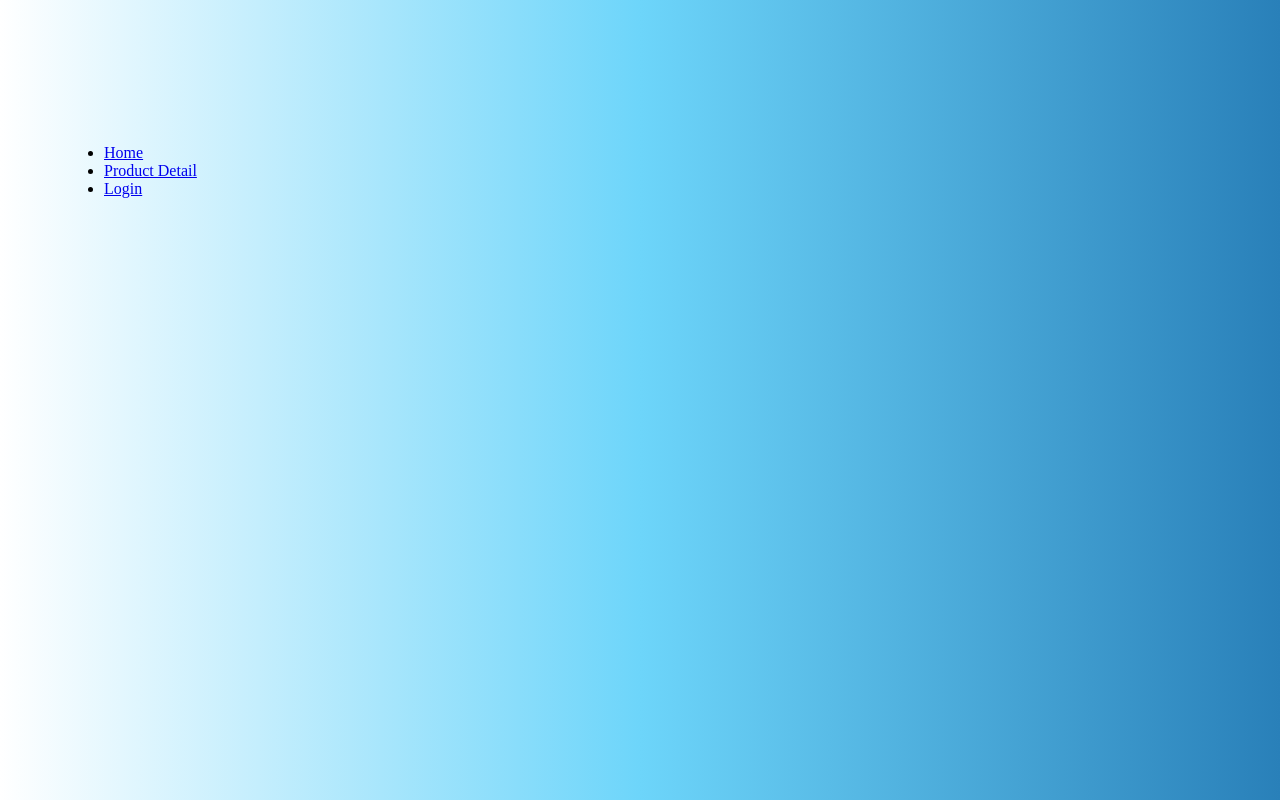
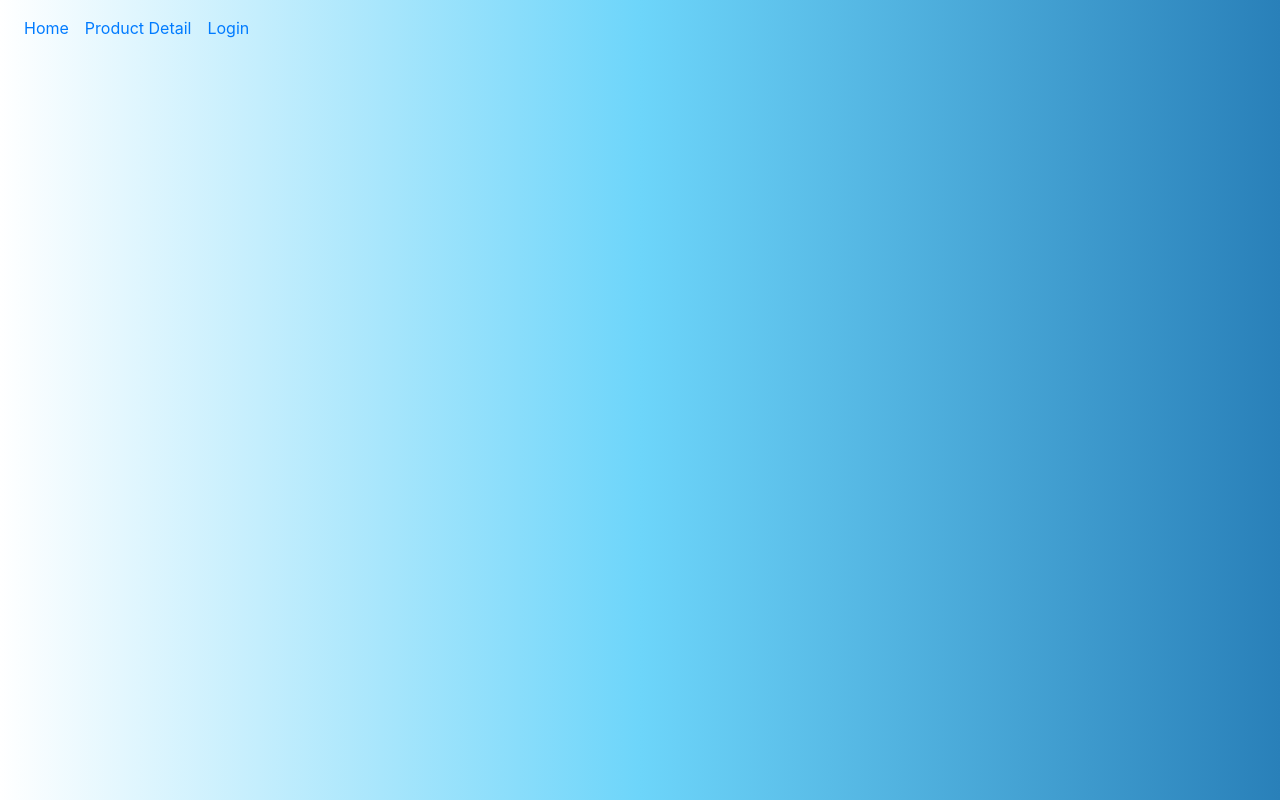
Before and after one commit to mhoward14/web-425, an Angular app in the folder week-3/howard-guards/: page / in a window 1280 px wide. Built offline with nearby package versions, Linux system fonts and the light colour scheme.

Commit message:
Guards Exercise Changes

```diff
--- a/week-3/howard-guards/src/app/app.component.html
+++ b/week-3/howard-guards/src/app/app.component.html
@@ -1,11 +1,8 @@
-<link rel="stylesheet" href="https://stackpath.bootstrapcdn.com/bootstrap/4.1.1/css/bootstrap.min.css" integrity="sha384-WskhaSGFgHYWDcbwN70/dfYBj47jz9qbsMId/iRN3ewGhXQFZCSftd1LZCfmhktB"
-crossorigin="anonymous">
-
-<nav class="navbar navbar-expand-sm bg-dark navbar-dark">
+<nav class="navbar navbar-expand-sm bg-gold navbar-gold">
     <ul class="navbar-nav">
-      <li class="nav-item"><a routerLink="/home" class="nav-link">Home</a></li>
-      <li class="nav-item"><a routerLink="/product detail" class="nav-link">Product Detail</a></li>
-      <li class="nav-link"><a routerLink="/login" class="nav-link">Login</a></li>
+      <li class="nav-item"><a [routerLink]="['/home']" class="nav-link">Home</a></li>
+      <li class="nav-item"><a [routerLink]="['/product']" class="nav-link">Product Detail</a></li>
+      <li class="nav-item"><a [routerLink]="['/login']" class="nav-link">Login</a></li>
     </ul>
   </nav>
 
--- a/week-3/howard-guards/src/app/home/home.component.ts
+++ b/week-3/howard-guards/src/app/home/home.component.ts
@@ -6,14 +6,8 @@ import { Component, OnInit } from '@angular/core';
     <h1 class="home">Home Sweet Home</h1>
   `,
   styles:[ `
-  .home {
-    margin-top: 20px;
-  }
-  h2 {
-    color: tomato;
-  }
-`
-  ]
+  .home { background-color: tomato; }
+`]
 })
 export class HomeComponent implements OnInit {
 
--- a/week-3/howard-guards/src/app/login/login.component.ts
+++ b/week-3/howard-guards/src/app/login/login.component.ts
@@ -3,8 +3,8 @@ import { Component, OnInit } from '@angular/core';
 @Component({
   selector: 'app-login',
   template: `
-    <h1 class="home">Please enter your credentials here</h1>
-    <div class="wrapper">
+  <h1 class="home">Please enter your credentials here!</h1>
+  <div class="wrapper">
     <form class="form-signin">
       <h2 class="form-signin-heading">Login</h2>
       <input type="text" class="form-control" name="username" placeholder="Email Address" required="" autofocus="" />
@@ -12,16 +12,10 @@ import { Component, OnInit } from '@angular/core';
       <button class="btn btn-lg btn-warning btn-block" type="submit">Login</button>
     </form>
   </div>
-  `,
-  styles: [ `
-  .home {
-    margin-top: 20px;
-  }
-  h2 {
-    color: tomato;
-  }
-`
-]
+`,
+styles: [`
+  .home { background-color: gold; }
+`]
 })
 export class LoginComponent implements OnInit {
 
--- a/week-3/howard-guards/src/app/product-detail/product-detail.component.ts
+++ b/week-3/howard-guards/src/app/product-detail/product-detail.component.ts
@@ -3,7 +3,7 @@ import { Component, OnInit } from '@angular/core';
 import { FormControl } from '@angular/forms';
 
 @Component({
-  selector: 'product-detail',
+  selector: 'app-product-detail',
   template: `
     <h1 class="product">Product Detail Component</h1>
     <input placeholder="Enter your name" type="text" [formControl]="name">
--- a/week-3/howard-guards/src/index.html
+++ b/week-3/howard-guards/src/index.html
@@ -9,6 +9,9 @@
 
   <link rel="icon" type="image/x-icon" href="favicon.ico">
 
+  <link rel="stylesheet" href="https://stackpath.bootstrapcdn.com/bootstrap/4.1.1/css/bootstrap.min.css" integrity="sha384-WskhaSGFgHYWDcbwN70/dfYBj47jz9qbsMId/iRN3ewGhXQFZCSftd1LZCfmhktB"
+  crossorigin="anonymous">
+
   <title>Howard-Guards</title>
 </head>
 <body>
--- a/week-3/howard-guards/src/styles.css
+++ b/week-3/howard-guards/src/styles.css
@@ -2,8 +2,4 @@ body {
 background: #2980B9;  /* fallback for old browsers */
 background: -webkit-linear-gradient(to right, #FFFFFF, #6DD5FA, #2980B9);  /* Chrome 10-25, Safari 5.1-6 */
 background: linear-gradient(to right, #FFFFFF, #6DD5FA, #2980B9); /* W3C, IE 10+/ Edge, Firefox 16+, Chrome 26+, Opera 12+, Safari 7+ */
-margin-right: 5%;
-margin-left: 5%;
-align-content: center;
-margin-top: 10%;
 }
```
Also changed, not shown: week-3/howard-guards/src/app/app.module.ts (+8 -10 lines).
